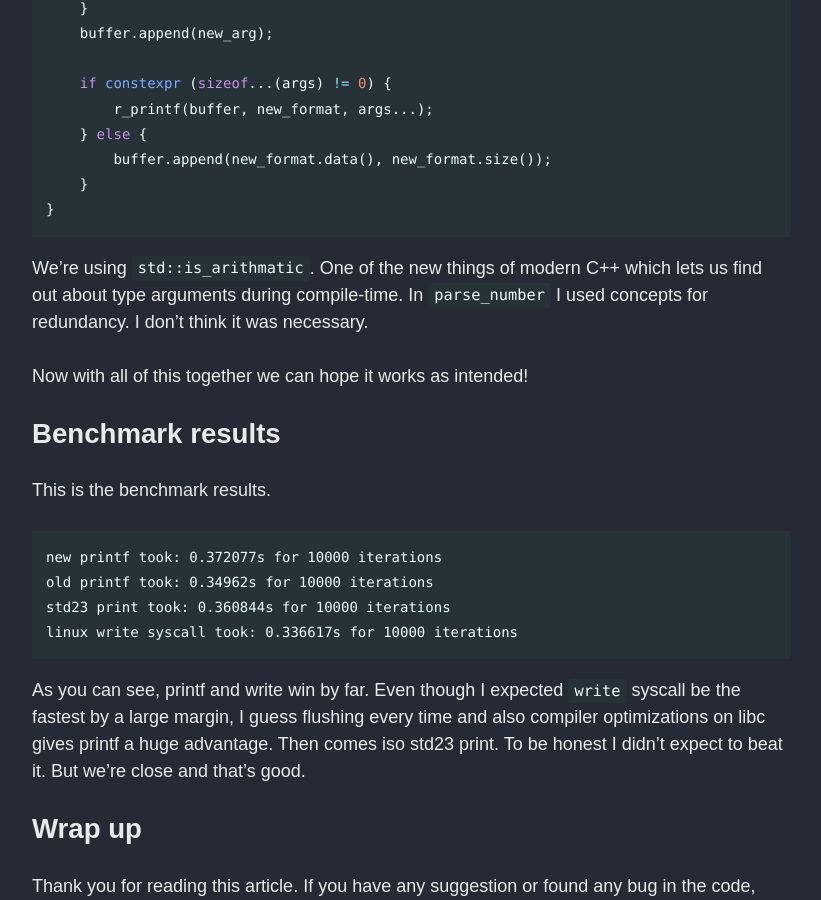
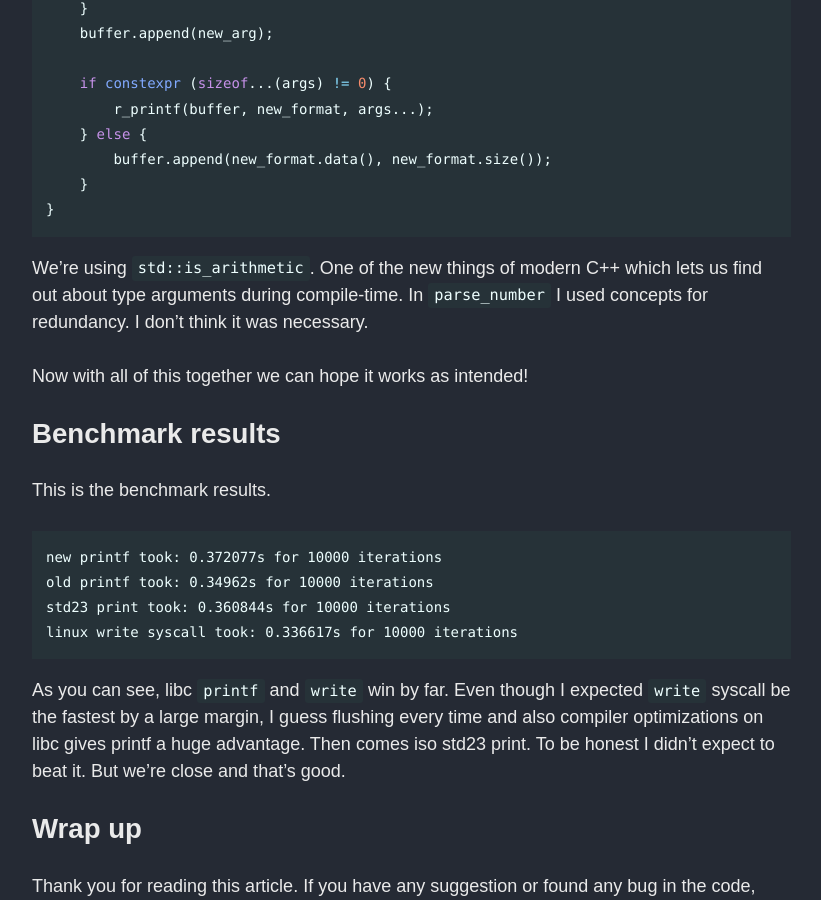
Before and after one commit to ThisNotAlfred/blog, a Jekyll site: the page built from _posts/2024-06-27-what-if-printf-but-new.md, in a window 1280 px wide and 900 px high, scrolled down 3834 px. Shown: the whole window, without its empty margins (343-1164 px from the left). Built offline with Jekyll 4.4.1, drawn with Linux system fonts in a browser that asks for light colours; nearby versions of some CDN libraries; some web fonts are replaced.

Commit message:
I think I've lost the ability to read and write

````diff
--- a/_posts/2024-06-27-what-if-printf-but-new.md
+++ b/_posts/2024-06-27-what-if-printf-but-new.md
@@ -144,7 +144,7 @@ r_printf(std::string& buffer, const std::string& format, const Arg& arg, const A
 }
 ```
 
-We’re using `std::is_arithmatic`. One of the new things of modern C++ which lets us find out about type arguments during compile-time. In `parse_number` I used concepts for redundancy. I don’t think it was necessary.
+We’re using `std::is_arithmetic`. One of the new things of modern C++ which lets us find out about type arguments during compile-time. In `parse_number` I used concepts for redundancy. I don’t think it was necessary.
 
 Now with all of this together we can hope it works as intended!
 
@@ -158,7 +158,7 @@ std23 print took: 0.360844s for 10000 iterations
 linux write syscall took: 0.336617s for 10000 iterations
 ```
 
-As you can see, printf and write win by far. Even though I expected `write` syscall be the fastest by a large margin, I guess flushing every time and also compiler optimizations on libc gives printf a huge advantage. Then comes iso std23 print. To be honest I didn’t expect to beat it. But we’re close and that’s good.
+As you can see, libc `printf` and `write` win by far. Even though I expected `write` syscall be the fastest by a large margin, I guess flushing every time and also compiler optimizations on libc gives printf a huge advantage. Then comes iso std23 print. To be honest I didn’t expect to beat it. But we’re close and that’s good.
 
 ## Wrap up
 Thank you for reading this article. If you have any suggestion or found any bug in the code, please open an issue on github. I’ll be grateful to respond. Have a great night or day at whatever time you’re reading this.
````
